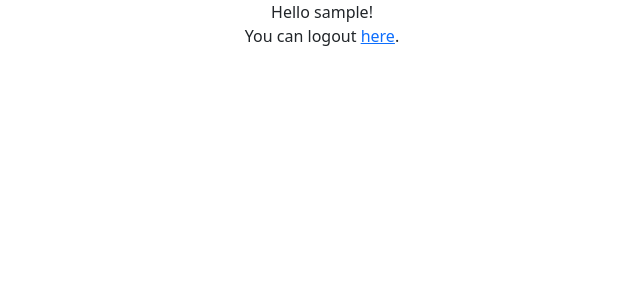
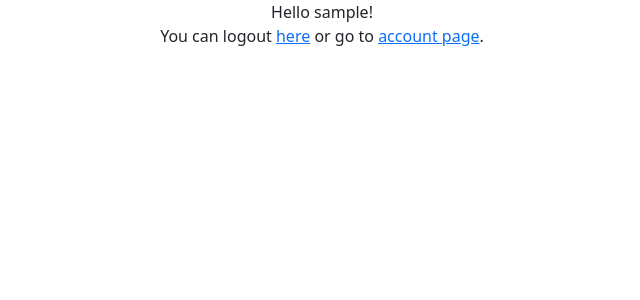
Before and after one commit to cp6/steam-login-crud-app-php, a PHP site: page /steam-login/ in a window 1280 px wide. Shown: the top 300 px of the page, without its empty margins (318-958 px from the left). Run offline with PHP 8.4, Linux system fonts and the light colour scheme; the visitor is signed in with stand-in values (Sample User, id 1).

Commit message:
Updated accountPage()
Account page now fetches data from DB.
Displays more of this data on the account page

```diff
--- a/src/frontend/Pages.php
+++ b/src/frontend/Pages.php
@@ -17,12 +17,18 @@ class Pages extends Elements
         if (!$this->isLoggedIn()) {//Not logged in
             $this->doHeader(self::URL);
         }
+        $account_data = $this->accountData($_SESSION['steam_id']);
         $this->pageHeader('Account page', 'This is your account page');
         echo "<div class='container'>";
         echo "<div class='row text-center'>";
         echo "<p>This is your account page {$_SESSION['username']}!</p>";
         echo "<p>Steam id: <i>{$_SESSION['steam_id']}</i></p>";
         echo "<p>User id: <i>{$_SESSION['uid']}</i></p>";
+        echo "<p>Key: <i>{$account_data['key']}</i></p>";
+        echo "<p>Email: <i>{$account_data['email']}</i> <a href='edit/'>edit</a></p>";
+        echo "<p>First login: <i>{$this->dateTimeFormat($account_data['first_login'], 'g:i:sa l jS F Y')}</i></p>";
+        echo "<p>Last login: <i>{$this->dateTimeFormat($account_data['last_login'], 'g:i:sa l jS F Y')}</i></p>";
+        echo "<p>Times logged in: <i>{$account_data['times_logged_in']}</i></p>";
         echo "<p><a href='" . self::URL . "/delete'>Delete account</a></p>";
         echo "</div></div>";
         $this->pageClose();
@@ -89,7 +95,7 @@ class Pages extends Elements
             echo "<p>You are not logged in. <a href='login/'>Login here</a></p>";
         } else {
             $username = $_SESSION['username'];
-            echo "<p>Hello $username! <br> You can logout <a href='logout/'>here</a>.</p>";
+            echo "<p>Hello $username! <br> You can logout <a href='logout/'>here</a> or go to <a href='account/'>account page</a>.</p>";
         }
         echo "</div></div>";
         $this->pageClose();
```
